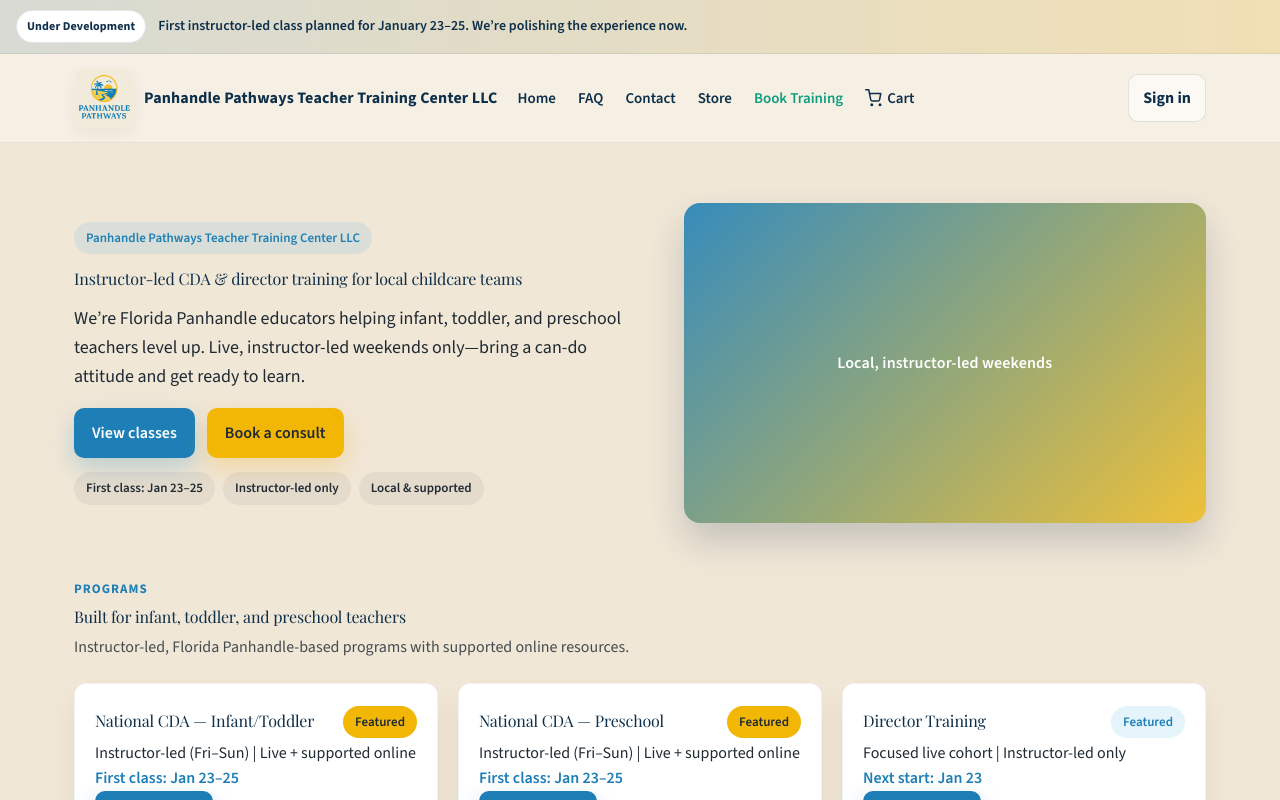
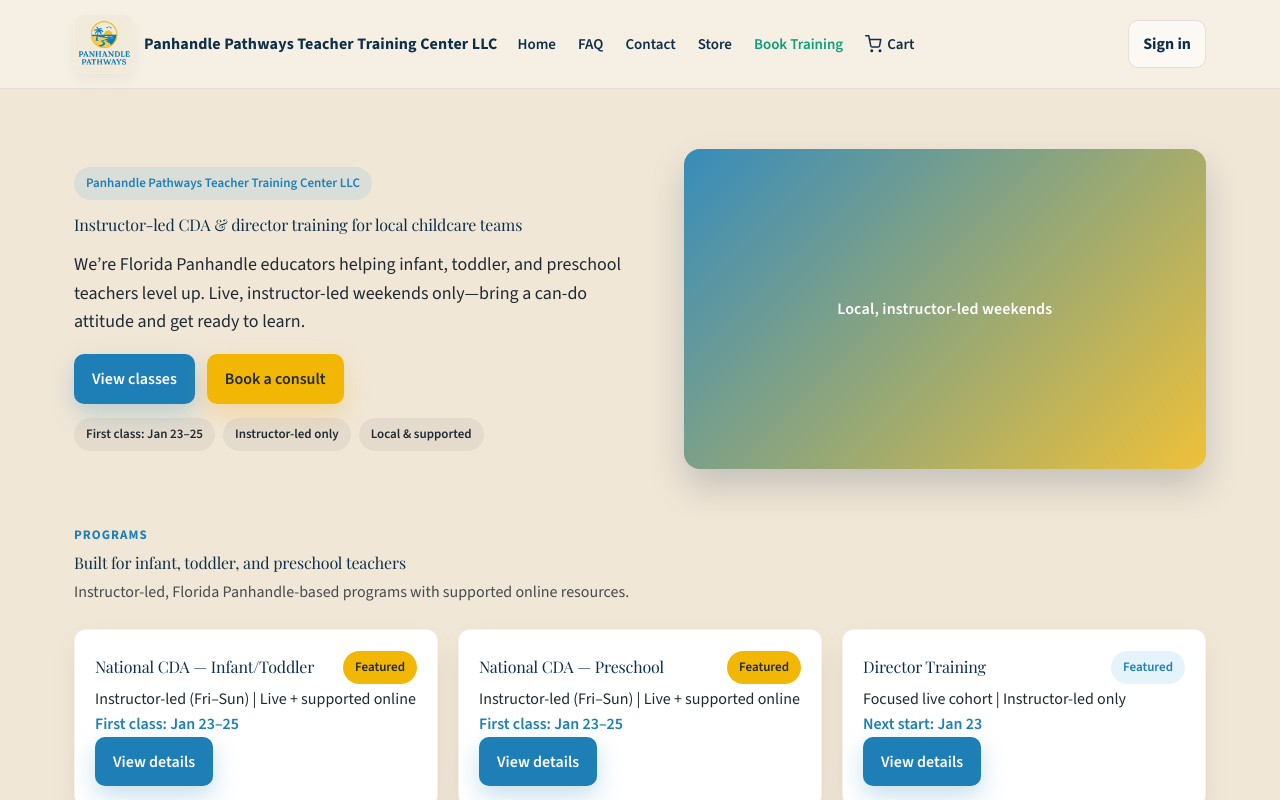
Before and after one commit to MattThomas95/panhandle-pathway, a Next.js app: page / in a window 1280 px wide. Shown: the top 800 px of the page. Built offline with nearby package versions, Linux system fonts and the light colour scheme; no server answers.

Commit message:
Remove under-development banner above header

```diff
--- a/app/layout.tsx
+++ b/app/layout.tsx
@@ -47,12 +47,6 @@
         className={`${sourceSans.variable} ${playfair.variable} ${geistSans.variable} ${geistMono.variable} antialiased`}
       >
         <CartProvider>
-          <div className="dev-banner">
-            <div className="dev-banner__pill">Under Development</div>
-            <div className="dev-banner__text">
-              First instructor-led class planned for January 23–25. We’re polishing the experience now.
-            </div>
-          </div>
           {!maintenanceOn && <SiteHeader />}
           <main className="site-main">{children}</main>
         </CartProvider>
```
